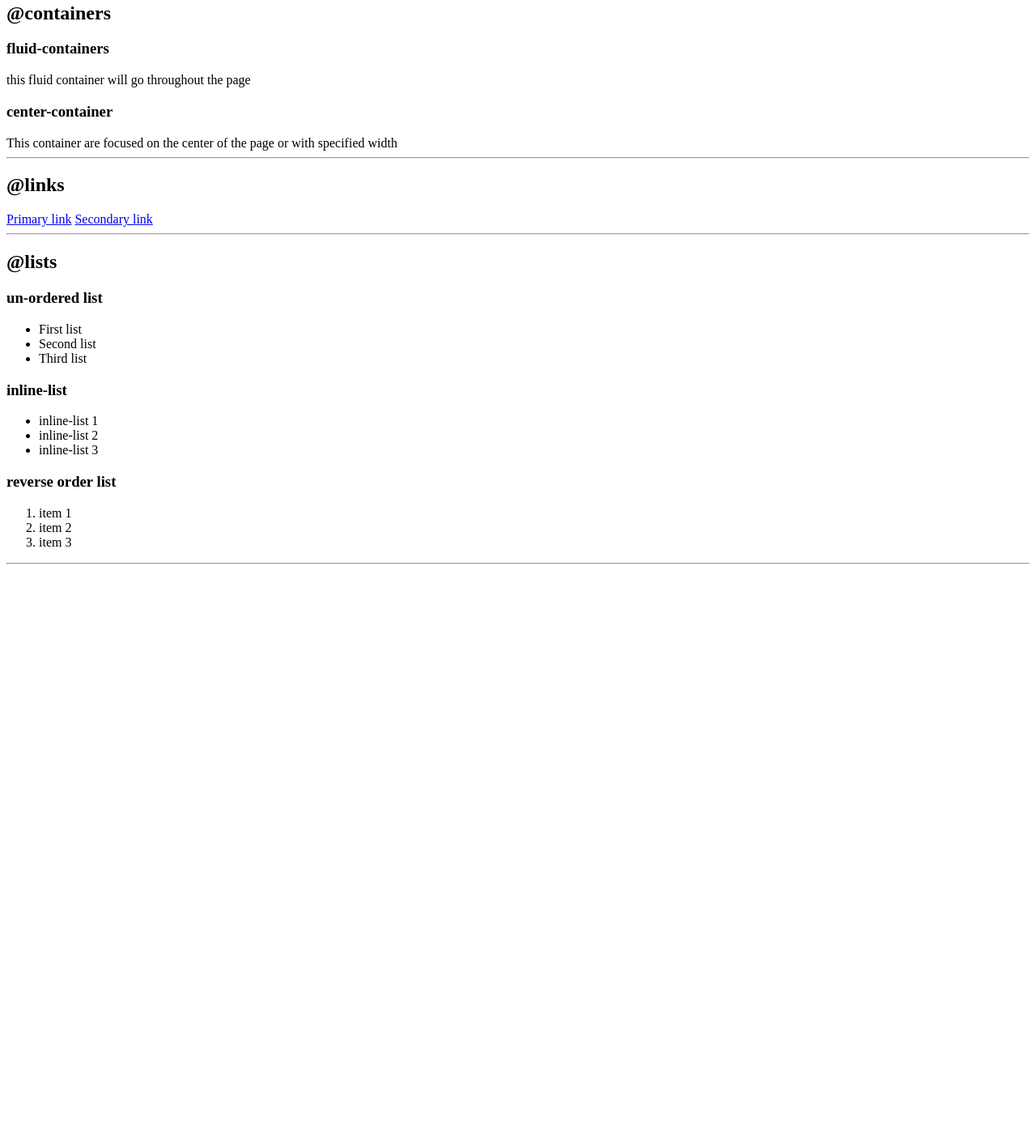
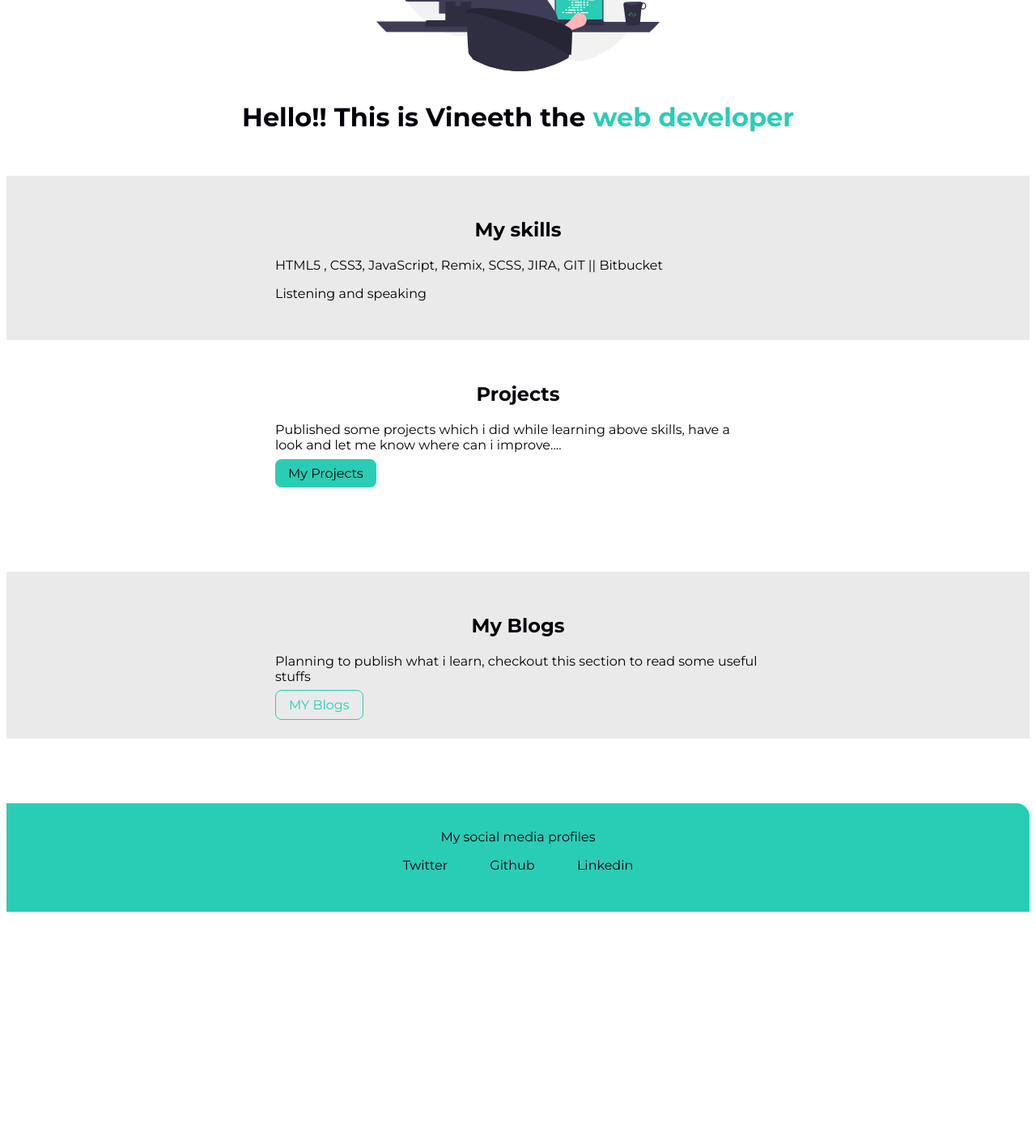
Before and after one commit to Vineethkumar-Shetty/myPersonalProtfolioComponent-library, a plain HTML site: page index.html in a window 1280 px wide. Shown: the part 309-1723 px from the top of the page at 81% size. After the commit the page ends 1443 px from the top, so only its background shows below. Drawn offline with Linux system fonts and the light colour scheme.

Commit message:
feat- added 3 screens

```diff
--- a/index.html
+++ b/index.html
@@ -4,91 +4,61 @@
     <meta charset="UTF-8">
     <meta http-equiv="X-UA-Compatible" content="IE=edge">
     <meta name="viewport" content="width=device-width, initial-scale=1.0">
-    <title>Vineeths component library</title>
+    <title>Vineeth | Home</title>
+    <link href="styles.css" rel="stylesheet" />
 </head>
 <body>
-   <h1>vineeths project library</h1>
-   <p>creating this component library because all of my work be looking good and consistent</p>
-   <hr>
-   <h2>sub-headings can be written using h2 tag</h2>
-   <h2>@typography</h2>
-   <p>normal text uses paragraph tag</p>
-   <small>small is used for making characters small, this all tags are used to make it effective for visually challenged people</small>
-   <hr>
-   <h2>@containers</h2>
-   <h3>fluid-containers</h3>
-   <div>this fluid container will go throughout the page</div>
-   <h3>center-container</h3>
-   <div>This container are focused on the center of the page or with specified width</div>
-   <hr>
-   <h2>@links</h2>
-   <a href="http://">Primary link</a>
-   <a href="http://">Secondary link</a>
-   <hr>
-   <h2>@lists</h2>
-   <h3>un-ordered list</h3>
-   <ul>
-    <li>First list</li>
-    <li>Second list</li>
-    <li>Third list</li>
-   </ul>
-   <h3>inline-list</h3>
-   <ul>
-    <li>inline-list 1</li>
-    <li>inline-list 2</li>
-    <li>inline-list 3</li>
-   </ul>
-   <h3>reverse order list</h3>
-   <ol>
-    <li>item 1</li>
-    <li>item 2</li>
-    <li>item 3</li>
-   </ol>
-   <hr>
-   <h2>@nav</h2>
-   <nav>
-    <div>My brand</div>
-    <ul>
-     <li>
-        <a href="">nav1</a>
+    <nav class="navigation containers">
+        <div class="nav-brand">Iam Vineeth</div>
+        <ul class="non-bllet nav-pills">
+          <li class="lis-item-inline">
+            <a class="link link-active" href="">Home</a>
           </li>
-     <li>
-        <a href="">nav2</a>
+          <li class="lis-item-inline">
+            <a class="link" href="/lib/projects.html">Projects</a>
           </li>
-     <li>
-        <a href="">nav3</a>
+          <li class="lis-item-inline">
+            <a class="link" href="/lib/projects.html">Blogs</a>
           </li>
         </ul>
       </nav>
-   <hr>
-   <h2>@heading</h2>
-   <header>
-    <img src="" alt="Header Image">
-    <h1>Heading inside hero</h1>
+      <header class="hero">
+        <img class="hero-img" src="\images\programming.svg" alt="Header Image" />
+        <h1 class="hero-heading">Hello!! This is Vineeth the <span class="hero-span">web developer</span></h1>
       </header>
-   <hr>
-   <h2>@section</h2>
-   <section>
-    <h3>white section</h3>
-    <p>this will be white background with top and bottom padding</p>
+      <section class="section ow">
+        <div class="containers container-center">
+            <h1>My skills</h1>
+            <p>HTML5 , CSS3, JavaScript, Remix, SCSS, JIRA, GIT || Bitbucket</p>
+            <p>Listening and speaking</p>
+        </div>
     </section>
-   <section>
-    <h3>off-white section</h3>
-    <p>this is section with grey background</p>
+    <section class="section">
+        <div class="containers container-center padding-sl">
+            <h1>Projects</h1>
+            <p>Published some projects which i did while learning above skills, have a look and let me know where can i improve....</p>
+            <a class="link link-primary padding-sl" href="/lib/projects.html"> My Projects </a>
+        </div>
     </section>
-   <hr>
-   <h2>@footer</h2>
-   <footer>
-    <div>small heading inside footer</div>
-    <ul>
-        <li>
-            <a href="">social-1</a>
+    <section class="section ow margin-md">
+        <div class="containers container-center">
+            <h1>My Blogs</h1>
+            <p>Planning to publish what i learn, checkout this section to read some useful stuffs</p>
+            <a class="link link-secondary" href="/lib/blogs.html">MY Blogs</a>
+
+        </div>
+    </section>
+    <footer class="footer">
+        <div class="footer-heading">My social media profiles</div>
+        <ul class="footer-social non-bllet">
+            <li class="lis-item-inline social">
+                <a class="link" href="">Twitter</a>
             </li>
-        <li>
-            <a href="">social-2</a>
+            <li class="lis-item-inline social">
+                <a class="link" href="">Github</a>
             </li>
-        <li>
-            <a href="">social-3</a>
+            <li class="lis-item-inline social">
+                <a class="link" href="">Linkedin</a>
             </li>
         </ul>
     </footer>
--- /dev/null
+++ b/styles.css
@@ -0,0 +1,120 @@
+@import url('https://fonts.googleapis.com/css2?family=Montserrat:wght@400;700&display=swap');
+:root {
+    --primary-color: #29CDB5;
+    --font-color: #000009;
+    --section-background: #EAEAEA;
+}
+body {
+    font-family: 'Montserrat', sans-serif;
+    /* background-color: black; */
+    color: var(--font-color);
+}
+
+hr {
+    margin: 1rem 0rem;
+}
+
+.containers {
+    padding: 0rem 1rem;
+}
+.container-center {
+    max-width: 600px;
+    margin: auto;
+}
+
+/* link-ccs */
+.link {
+    text-decoration: none;
+    padding: 0.5rem 1rem;
+    color: var(--font-color);
+}
+
+.link-primary {
+    background-color: var(--primary-color);
+    color: black;
+    border-radius: 0.5rem;
+}
+
+.link-secondary {
+    color: var(--primary-color);
+    border-radius: 0.5rem;
+    border: 1px solid var(--primary-color);
+}
+
+/* list css */
+.non-bllet {
+    list-style: none;
+}
+.lis-item-inline {
+    display: inline;
+    padding: 0 0.5rem;
+}
+
+/* navigation */
+
+.navigation {
+    background-color: var(--primary-color);
+    padding: 1rem;
+    border-bottom-left-radius: 1rem;
+}
+
+.navigation .nav-pills {
+    text-align: right;
+}
+
+.navigation .nav-brand {
+    font-weight: bold;
+}
+
+.navigation .link-active {
+    font-weight: bold;
+}
+
+.hero {
+    padding: 2rem;
+}
+
+.hero .hero-img {
+    max-width: 350px;
+    display: block;
+    margin: auto;
+}
+
+.hero .hero-heading {
+    padding-top: 1rem;
+    text-align: center;
+}
+
+.hero .hero-heading .hero-span {
+    color: var(--primary-color);
+}
+
+.section {
+    padding: 2rem;
+}
+.section h1 {
+    text-align: center;
+}
+
+.ow {
+    background-color: var(--section-background) ;
+}
+
+.footer {
+    background-color: var(--primary-color);
+    padding: 2rem 1rem;
+    border-top-right-radius: 1rem;
+    text-align: center;
+}
+
+.footer .footer-social {
+    padding-inline-start: 0;
+}
+
+.margin-md {
+    margin: 5rem 0rem;
+}
+
+.padding-sl {
+    border: 1rem;
+}
```
Also changed, not shown: lib/blogs.html (added, +26 -0 lines), lib/component.html (added, +135 -0 lines), lib/projects.html (added, +26 -0 lines), images/programming.svg (added). Lines whose indentation alone changed are shown as unchanged.
